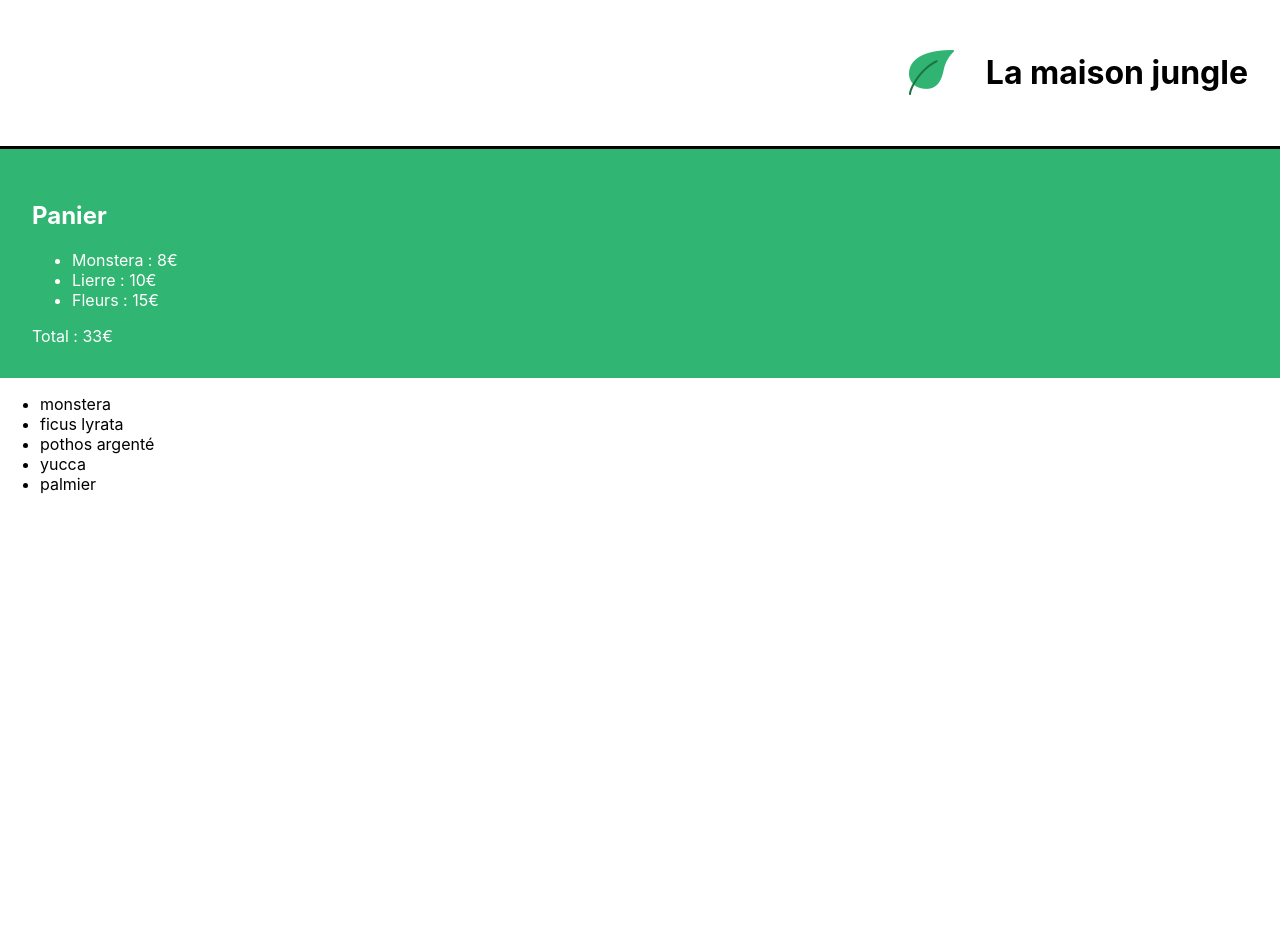
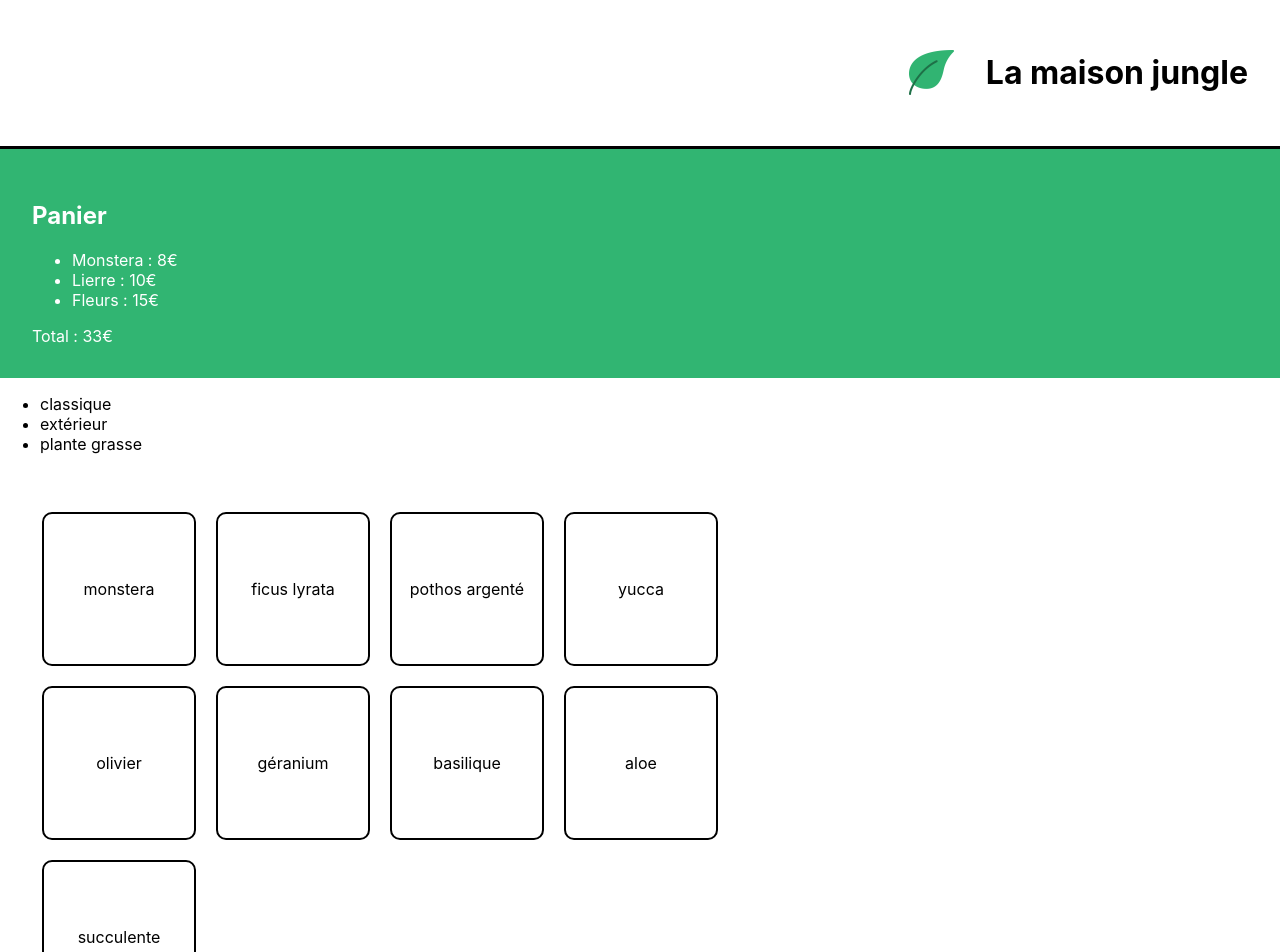
Before and after one commit to JonathanG-coder/La-maison-jungle, a React (Create React App) app: page / in a window 1280 px wide. Shown: the top 952 px of the page. Before the commit the page ends 800 px from the top, so only its background shows below. Built offline with nearby package versions, Linux system fonts and the light colour scheme.

Commit message:
Add style to ShopipingList

```diff
--- a/src/components/ShoppingList/ShoppingList.css
+++ b/src/components/ShoppingList/ShoppingList.css
@@ -0,0 +1,30 @@
+.lmj-plant-list {
+	list-style-type: none;
+	padding: 32px;
+	display: flex;
+	flex-wrap: wrap;
+	max-width: 800px;
+}
+
+.lmj-plant-item {
+	border: solid 2px black;
+	border-radius: 10px;
+	height: 150px;
+	width: 150px;
+	margin: 10px;
+	display: flex;
+	align-items: center;
+	justify-content: center;
+	flex-direction: column;
+	position: relative;
+}
+
+.lmj-sales {
+	position: absolute;
+	right: 0px;
+	top: 10px;
+	font-weight: 500;
+	color: white;
+	padding: 5px 10px;
+	background-color: #31b572;
+}
--- a/src/components/ShoppingList/ShoppingList.js
+++ b/src/components/ShoppingList/ShoppingList.js
@@ -1,21 +1,31 @@
 import './ShoppingList.css';
+import { plantList } from '../../datas/plantList'
 
-const plantList = [
-    'monstera',
-    'ficus lyrata',
-    'pothos argenté',
-    'yucca',
-    'palmier'
-]
+
 
 function ShoppingList() {
-    return (
-        <ul>
-            {plantList.map((plant, index) => (
-                <li key={`${plant}-${index}`}>{ plant }</li>     //key : key={`${plant}-${index}`}
-            ))}
-        </ul>
-    )
+	const categories = plantList.reduce(
+		(acc, plant) =>
+			acc.includes(plant.category) ? acc : acc.concat(plant.category),
+		[]
+	)
+
+	return (
+		<div>
+			<ul>
+				{categories.map((cat) => (
+					<li key={cat}>{cat}</li>
+				))}
+			</ul>
+			<ul className='lmj-plant-list'>
+				{plantList.map((plant) => (
+					<li key={plant.id} className='lmj-plant-item'>
+						{plant.name}
+					</li>
+				))}
+			</ul>
+		</div>
+	)
 }
 
 export default ShoppingList
--- a/src/datas/plantList.js
+++ b/src/datas/plantList.js
@@ -2,7 +2,8 @@ export const plantList = [
 	{
 		name: 'monstera',
 		category: 'classique',
-		id: '1ed'
+		id: '1ed',
+        isBestSale: true
 	},
 	{
 		name: 'ficus lyrata',
```
